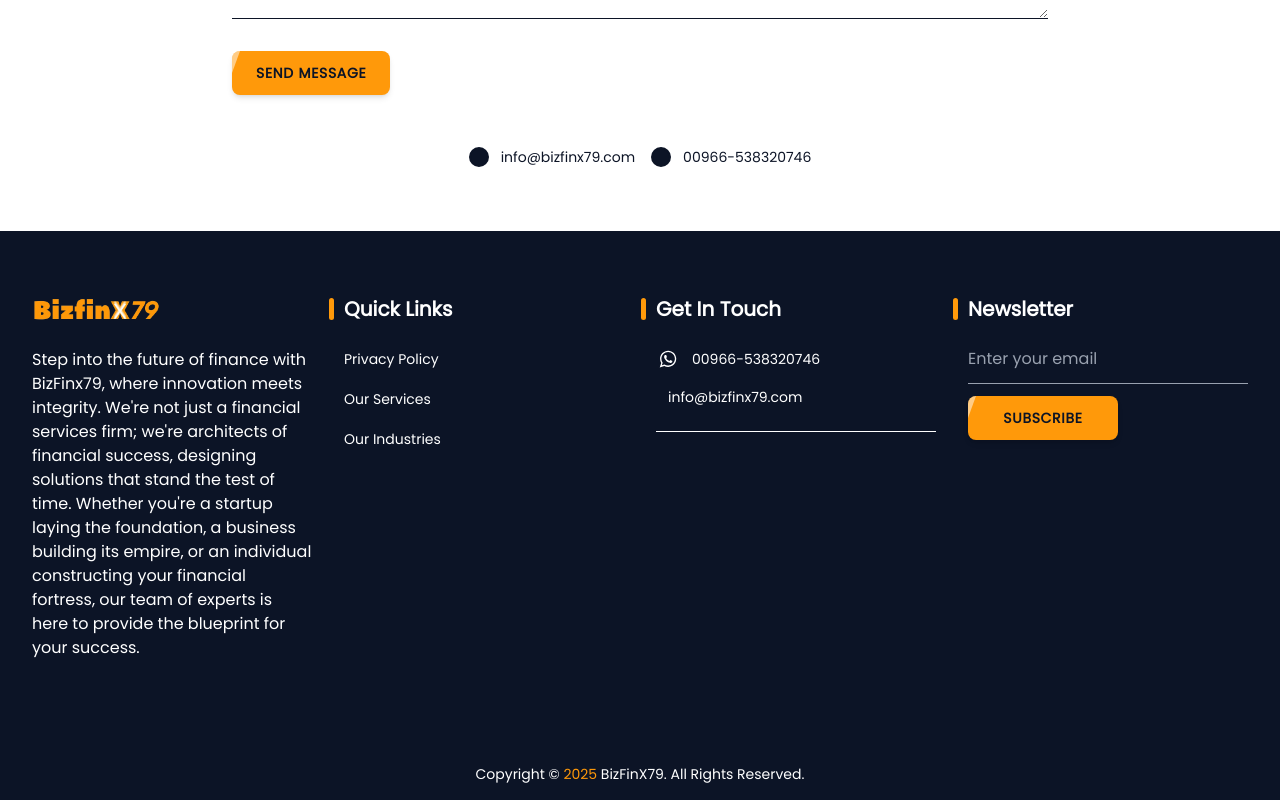
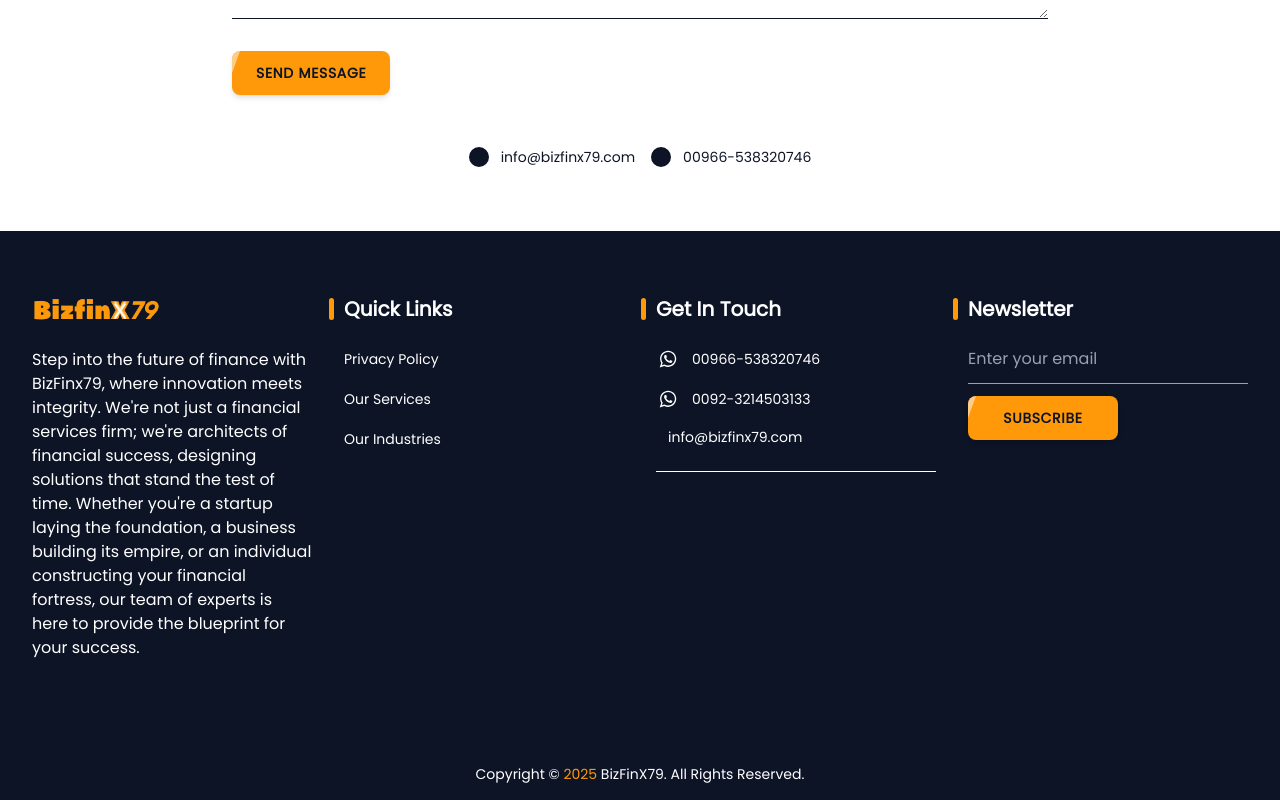
Before and after one commit to solemannoushad/Bizfinx79, a Next.js app: page /contact in a window 1280 px wide. Shown: the part 1204-2004 px from the top of the page. Built offline with nearby package versions, Linux system fonts and the light colour scheme; some icons are missing.

Commit message:
footer contact and links updated

```diff
--- a/src/components/BlogsSection.tsx
+++ b/src/components/BlogsSection.tsx
@@ -73,6 +73,7 @@
           onClick={() => {
             navigate("/resources/blogs");
           }}
+          icon={true}
         />
       </motion.div>
     </section>
--- a/src/components/Button.tsx
+++ b/src/components/Button.tsx
@@ -3,17 +3,19 @@
 interface ButtonProps {
   title: string;
   onClick?: () => void;
+  icon?: boolean;
 }
 
-function Button({ title, onClick }: ButtonProps) {
+function Button({ title, onClick, icon }: ButtonProps) {
   return (
     <button
       className="relative min-w-[150px] overflow-hidden shadow-md uppercase text-sm text-center my-3 font-semibold py-3 px-6 cursor-pointer bg-secondary text-foreground rounded-lg tracking-wider transition-all duration-300
       before:absolute before:top-0 before:left-[-100%] before:w-full before:h-full before:bg-white/50 before:skew-x-[-20deg] before:transition-all before:duration-500
-      hover:before:left-[100%]"
+      hover:before:left-[100%] flex items-center gap-2 justify-center"
       onClick={onClick}
     >
       {title}
+      {icon && <i className="iconoir-arrow-right text-lg"></i>}
     </button>
   );
 }
--- a/src/components/Footer.tsx
+++ b/src/components/Footer.tsx
@@ -135,6 +135,24 @@
                 </a>
               </div>
               <div className="flex items-center gap-3">
+                <a href="https://wa.me/966538320746" aria-label="Whatsapp" className="text-white" target="_blank">
+                  <svg viewBox="0 0 32 32" className="w-6 flex items-start">
+                    <path
+                      d="M19.11 17.205c-.372 0-1.088 1.39-1.518 1.39a.63.63 0 0 1-.315-.1c-.802-.402-1.504-.817-2.163-1.447-.545-.516-1.146-1.29-1.46-1.963a.426.426 0 0 1-.073-.215c0-.33.99-.945.99-1.49 0-.143-.73-2.09-.832-2.335-.143-.372-.214-.487-.6-.487-.187 0-.36-.043-.53-.043-.302 0-.53.115-.746.315-.688.645-1.032 1.318-1.06 2.264v.114c-.015.99.472 1.977 1.017 2.78 1.23 1.82 2.506 3.41 4.554 4.34.616.287 2.035.888 2.722.888.817 0 2.15-.515 2.478-1.318.13-.33.244-.73.244-1.088 0-.058 0-.144-.03-.215-.1-.172-2.434-1.39-2.678-1.39zm-2.908 7.593c-1.747 0-3.48-.53-4.942-1.49L7.793 24.41l1.132-3.337a8.955 8.955 0 0 1-1.72-5.272c0-4.955 4.04-8.995 8.997-8.995S25.2 10.845 25.2 15.8c0 4.958-4.04 8.998-8.998 8.998zm0-19.798c-5.96 0-10.8 4.842-10.8 10.8 0 1.964.53 3.898 1.546 5.574L5 27.176l5.974-1.92a10.807 10.807 0 0 0 16.03-9.455c0-5.958-4.842-10.8-10.802-10.8z"
+                      fillRule="evenodd"
+                      fill="currentColor"
+                    ></path>
+                  </svg>
+                </a>
+                <a
+                  href="https://wa.me/923214503133"
+                  className="text-sm font-normal hover:text-secondary transition-colors"
+                  target="_blank"
+                >
+                  0092-3214503133
+                </a>
+              </div>
+              <div className="flex items-center gap-3">
                 <i className="iconoir-mail text-xl"></i>
                 <a
                   href="mailto:info@bizfinx79.com"
@@ -145,13 +163,10 @@
               </div>
               <div className="h-px bg-white my-6"></div>
               <div className="footer-icons flex space-x-4">
-                <a href="#" aria-label="Twitter" className="text-white hover:text-secondary transition-colors">
-                  <i className="iconoir-x text-2xl"></i>
-                </a>
-                <a href="#" aria-label="Instagram" className="text-white hover:text-secondary transition-colors">
+                <a href="https://www.instagram.com/bizfinx79/" target="_blank" aria-label="Instagram" className="text-white hover:text-secondary transition-colors">
                   <i className="iconoir-instagram text-2xl"></i>
                 </a>
-                <a href="#" aria-label="LinkedIn" className="text-white hover:text-secondary transition-colors">
+                <a href="https://www.linkedin.com/company/bizfinx79" target="_blank" aria-label="LinkedIn" className="text-white hover:text-secondary transition-colors">
                   <i className="iconoir-linkedin text-2xl"></i>
                 </a>
               </div>
--- a/src/styles/style.css
+++ b/src/styles/style.css
@@ -35,6 +35,7 @@
 .fade{
     background-color: rgba(0, 0, 0, 0.7);
   }
+
 
 
   .marquee-wrapper {
```
